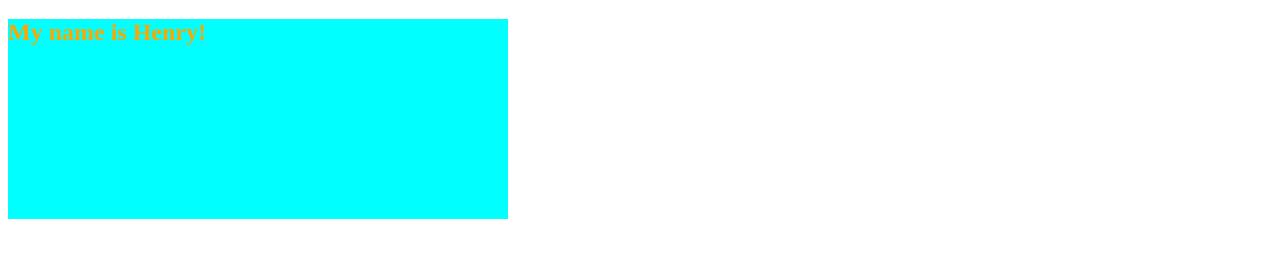
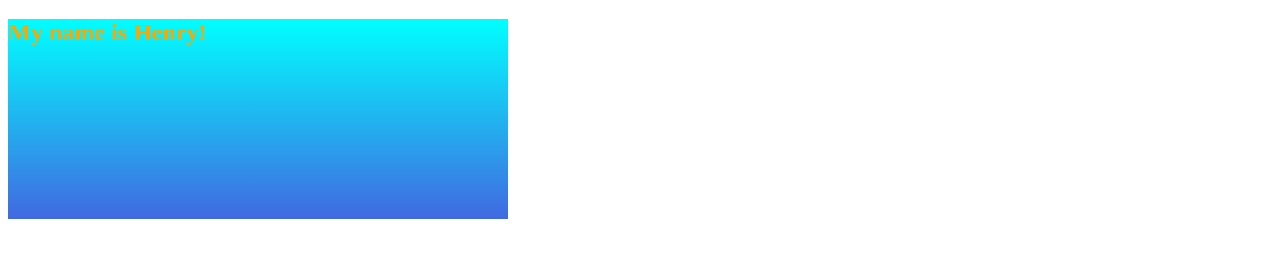
Before and after one commit to gabeharvey/javascript-playground, a plain HTML site: page index.html in a window 1280 px wide. Shown: the part 61-318 px from the top of the page. Drawn offline with Linux system fonts and the light colour scheme.

Commit message:
gradient color scheme added to h2 in style.css

```diff
--- a/style.css
+++ b/style.css
@@ -7,5 +7,5 @@ h1 {
     color: orange;
     height: 200px;
     width: 500px;
-    background-color: cyan;
+    background: linear-gradient(to bottom, cyan, royalblue);
 }
```
